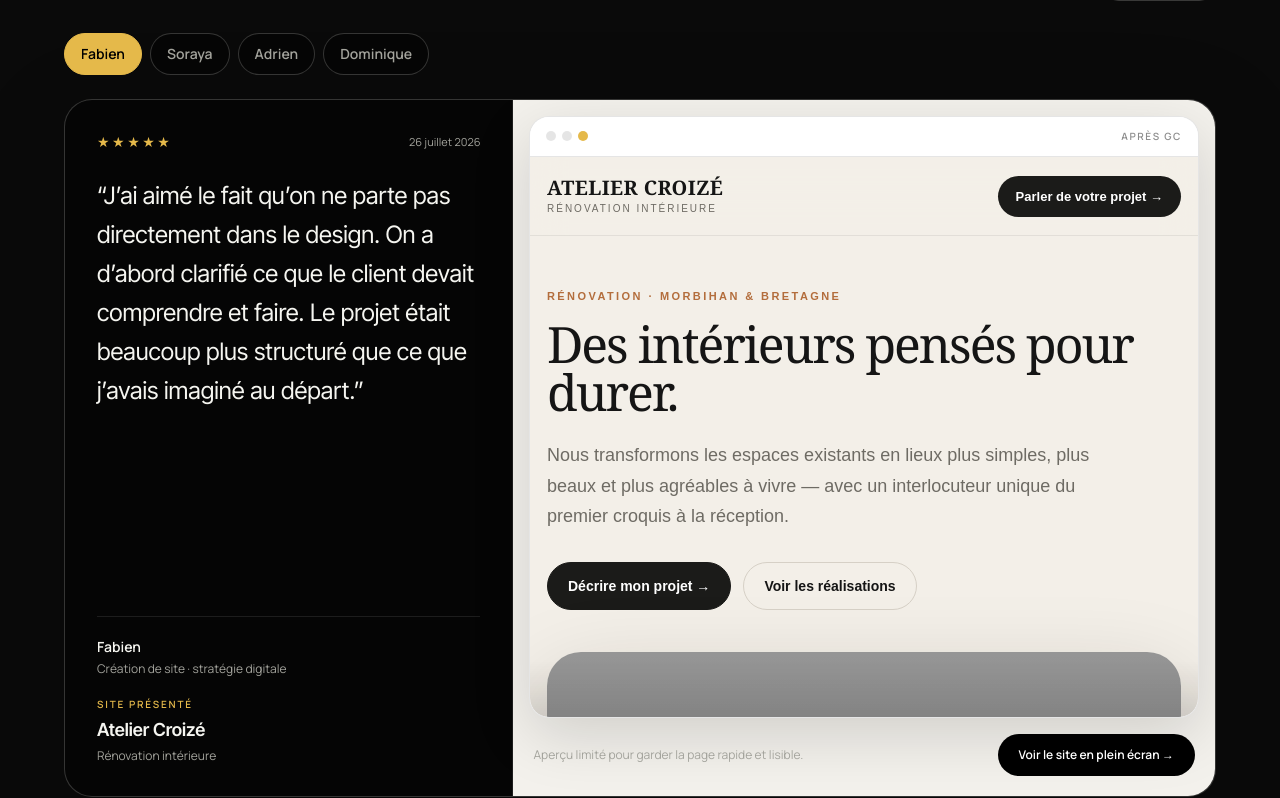
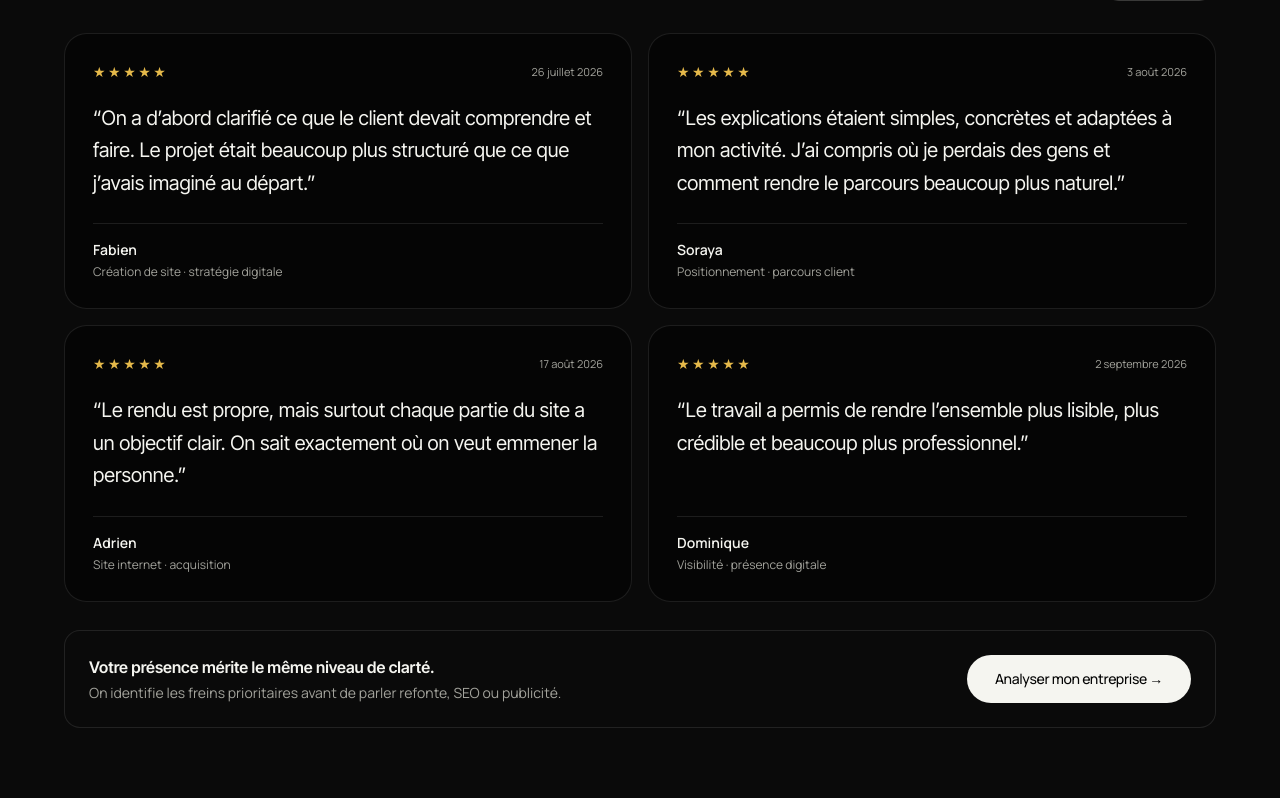
Before and after one commit to mathieumilo3-bot/-generation-capable, a Next.js app in the folder site-vitrine/: page / in a window 1280 px wide. Shown: the part 2378-3176 px from the top of the page. Built offline with nearby package versions, Linux system fonts and the light colour scheme; no server answers.

Commit message:
Simplifier les avis clients pour réduire la friction

```diff
--- a/site-vitrine/src/components/sections/ReviewsSection.tsx
+++ b/site-vitrine/src/components/sections/ReviewsSection.tsx
@@ -1,69 +1,50 @@
-"use client";
-
-import { useState } from "react";
-import Link from "next/link";
 import { Section, Eyebrow } from "@/components/ui/Section";
 import { Reveal } from "@/components/ui/Reveal";
 import { Button } from "@/components/ui/Button";
 
-const CLIENTS = [
+const REVIEWS = [
   {
     name: "Fabien",
     date: "26 juillet 2026",
     context: "Création de site · stratégie digitale",
     quote:
-      "J’ai aimé le fait qu’on ne parte pas directement dans le design. On a d’abord clarifié ce que le client devait comprendre et faire. Le projet était beaucoup plus structuré que ce que j’avais imaginé au départ.",
-    site: "Atelier Croizé",
-    sector: "Rénovation intérieure",
-    src: "/demos/clients/fabien/index.html",
+      "On a d’abord clarifié ce que le client devait comprendre et faire. Le projet était beaucoup plus structuré que ce que j’avais imaginé au départ.",
   },
   {
     name: "Soraya",
     date: "3 août 2026",
     context: "Positionnement · parcours client",
     quote:
-      "Les explications étaient simples, concrètes et surtout adaptées à mon activité. J’ai compris où je perdais des gens et comment rendre le parcours beaucoup plus naturel.",
-    site: "Soraya Studio",
-    sector: "Bien-être · accompagnement",
-    src: "/demos/clients/soraya/index.html",
+      "Les explications étaient simples, concrètes et adaptées à mon activité. J’ai compris où je perdais des gens et comment rendre le parcours beaucoup plus naturel.",
   },
   {
     name: "Adrien",
     date: "17 août 2026",
     context: "Site internet · acquisition",
     quote:
-      "Le rendu est propre mais ce que j’ai surtout apprécié, c’est la logique derrière. Chaque partie du site a un objectif et on sait exactement où on veut emmener la personne.",
-    site: "Maison Nette",
-    sector: "Nettoyage premium",
-    src: "/demos/clients/adrien/index.html",
+      "Le rendu est propre, mais surtout chaque partie du site a un objectif clair. On sait exactement où on veut emmener la personne.",
   },
   {
     name: "Dominique",
     date: "2 septembre 2026",
     context: "Visibilité · présence digitale",
     quote:
-      "J’avais beaucoup d’informations mais rien n’était vraiment organisé. Le travail a permis de rendre l’ensemble plus lisible, plus crédible et beaucoup plus professionnel.",
-    site: "Maison D.",
-    sector: "Événementiel",
-    src: "/demos/clients/dominique/index.html",
+      "Le travail a permis de rendre l’ensemble plus lisible, plus crédible et beaucoup plus professionnel.",
   },
 ] as const;
 
 export function ReviewsSection() {
-  const [activeIndex, setActiveIndex] = useState(0);
-  const active = CLIENTS[activeIndex];
-
   return (
     <Section id="avis-clients" tone="raised" className="scroll-mt-24 py-16 sm:py-20">
       <div className="mx-auto max-w-6xl">
         <Reveal>
-          <div className="flex flex-col gap-5 lg:flex-row lg:items-end lg:justify-between">
+          <div className="flex flex-col gap-5 sm:flex-row sm:items-end sm:justify-between">
             <div>
-              <Eyebrow>Avis clients & réalisations</Eyebrow>
+              <Eyebrow>Avis clients</Eyebrow>
               <h2 className="font-display text-balance mt-4 max-w-3xl text-3xl font-semibold leading-tight tracking-tight sm:text-5xl">
-                Leur retour.
+                Ce qu&apos;ils retiennent
                 <br />
-                <span className="text-[var(--color-muted)]">Puis le site juste en dessous.</span>
+                <span className="text-[var(--color-muted)]">après avoir travaillé avec GC.</span>
               </h2>
             </div>
             <span className="w-fit rounded-full border border-[var(--color-border-strong)] px-3 py-2 text-[10px] font-semibold uppercase tracking-[0.16em] text-[var(--color-muted)]">
@@ -72,103 +53,51 @@ export function ReviewsSection() {
           </div>
         </Reveal>
 
-        <Reveal delay={0.05}>
-          <div className="mt-8 flex gap-2 overflow-x-auto pb-1 [scrollbar-width:none] [&::-webkit-scrollbar]:hidden">
-            {CLIENTS.map((client, index) => {
-              const selected = index === activeIndex;
-              return (
-                <button
-                  key={client.name}
-                  type="button"
-                  onClick={() => setActiveIndex(index)}
-                  aria-pressed={selected}
-                  className={`shrink-0 rounded-full border px-4 py-2.5 text-sm font-semibold transition-all duration-300 ${selected ? "border-[var(--color-accent)] bg-[var(--color-accent)] text-black" : "border-[var(--color-border-strong)] bg-[var(--color-bg)] text-[var(--color-muted)] hover:text-[var(--color-text)]"}`}
-                >
-                  {client.name}
-                </button>
-              );
-            })}
-          </div>
-        </Reveal>
-
-        <div className="mt-5 overflow-hidden rounded-[1.75rem] border border-[var(--color-border-strong)] bg-[var(--color-bg)] shadow-[0_30px_100px_rgba(0,0,0,0.18)]">
-          <div className="grid gap-0 lg:grid-cols-[0.78fr_1.22fr]">
-            <div className="flex flex-col justify-between border-b border-[var(--color-border)] p-6 sm:p-8 lg:border-b-0 lg:border-r">
-              <div>
+        <div className="mt-8 flex snap-x gap-4 overflow-x-auto pb-2 [scrollbar-width:none] md:grid md:grid-cols-2 md:overflow-visible md:pb-0 [&::-webkit-scrollbar]:hidden">
+          {REVIEWS.map((review, index) => (
+            <Reveal
+              key={review.name}
+              delay={index * 0.04}
+              className="min-w-[86%] snap-center md:min-w-0"
+            >
+              <article className="flex h-full min-h-[250px] flex-col rounded-[1.4rem] border border-[var(--color-border)] bg-[var(--color-bg)] p-6 sm:p-7">
                 <div className="flex items-center justify-between gap-4">
-                  <div className="text-sm tracking-[0.18em] text-[var(--color-accent)]" aria-label="5 étoiles sur 5">
+                  <div
+                    className="text-sm tracking-[0.18em] text-[var(--color-accent)]"
+                    aria-label="5 étoiles sur 5"
+                  >
                     ★★★★★
                   </div>
-                  <span className="text-[11px] text-[var(--color-muted)]">{active.date}</span>
+                  <span className="text-[11px] text-[var(--color-muted)]">
+                    {review.date}
+                  </span>
                 </div>
 
-                <p className="font-display mt-6 text-xl leading-relaxed text-[var(--color-text)] sm:text-2xl">
-                  “{active.quote}”
+                <p className="font-display mt-5 flex-1 text-lg leading-relaxed text-[var(--color-text)] sm:text-xl">
+                  “{review.quote}”
                 </p>
-              </div>
 
-              <div className="mt-8 border-t border-[var(--color-border)] pt-5">
-                <p className="text-sm font-semibold text-[var(--color-text)]">{active.name}</p>
-                <p className="mt-1 text-xs text-[var(--color-muted)]">{active.context}</p>
-                <div className="mt-5">
-                  <p className="text-[10px] font-semibold uppercase tracking-[0.18em] text-[var(--color-accent)]">
-                    Site présenté
+                <div className="mt-6 border-t border-[var(--color-border)] pt-4">
+                  <p className="text-sm font-semibold text-[var(--color-text)]">
+                    {review.name}
                   </p>
-                  <p className="font-display mt-1 text-lg font-semibold">{active.site}</p>
-                  <p className="mt-1 text-xs text-[var(--color-muted)]">{active.sector}</p>
+                  <p className="mt-1 text-xs text-[var(--color-muted)]">
+                    {review.context}
+                  </p>
                 </div>
-              </div>
-            </div>
-
-            <div className="bg-[#f3f1ec] p-3 sm:p-4">
-              <div className="overflow-hidden rounded-[1.25rem] border border-black/10 bg-white shadow-[0_18px_60px_rgba(0,0,0,0.14)]">
-                <div className="flex items-center justify-between border-b border-black/10 bg-white px-4 py-3">
-                  <div className="flex gap-1.5" aria-hidden>
-                    <span className="h-2.5 w-2.5 rounded-full bg-black/10" />
-                    <span className="h-2.5 w-2.5 rounded-full bg-black/10" />
-                    <span className="h-2.5 w-2.5 rounded-full bg-[var(--color-accent)]" />
-                  </div>
-                  <span className="text-[10px] font-semibold uppercase tracking-[0.16em] text-black/45">
-                    Après GC
-                  </span>
-                </div>
-                <div className="relative h-[460px] overflow-hidden bg-white sm:h-[560px]">
-                  <iframe
-                    key={active.src}
-                    src={active.src}
-                    title={`Site premium ${active.site}`}
-                    className="pointer-events-none h-full w-full border-0"
-                    loading="lazy"
-                    tabIndex={-1}
-                    aria-hidden="true"
-                  />
-                  <div className="pointer-events-none absolute inset-x-0 bottom-0 h-14 bg-gradient-to-t from-black/10 to-transparent" />
-                </div>
-              </div>
-
-              <div className="flex flex-col gap-3 px-1 pb-1 pt-4 sm:flex-row sm:items-center sm:justify-between">
-                <p className="text-xs text-[var(--color-muted)]">
-                  Aperçu limité pour garder la page rapide et lisible.
-                </p>
-                <Link
-                  href={active.src}
-                  target="_blank"
-                  rel="noopener noreferrer"
-                  className="inline-flex items-center justify-center rounded-full border border-black/15 bg-black px-5 py-3 text-xs font-semibold text-white transition-opacity hover:opacity-85"
-                >
-                  Voir le site en plein écran →
-                </Link>
-              </div>
-            </div>
-          </div>
+              </article>
+            </Reveal>
+          ))}
         </div>
 
         <Reveal delay={0.1}>
           <div className="mt-7 flex flex-col gap-4 rounded-2xl border border-[var(--color-border)] bg-[var(--color-surface)] p-5 sm:flex-row sm:items-center sm:justify-between sm:p-6">
             <div>
-              <p className="font-display text-base font-semibold">Votre site doit donner cette sensation dès les premières secondes.</p>
+              <p className="font-display text-base font-semibold">
+                Votre présence mérite le même niveau de clarté.
+              </p>
               <p className="mt-1 text-sm text-[var(--color-muted)]">
-                On identifie les changements prioritaires avant de parler refonte, SEO ou publicité.
+                On identifie les freins prioritaires avant de parler refonte, SEO ou publicité.
               </p>
             </div>
             <Button
```
